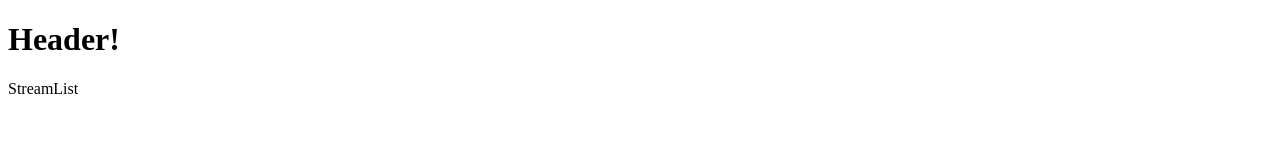
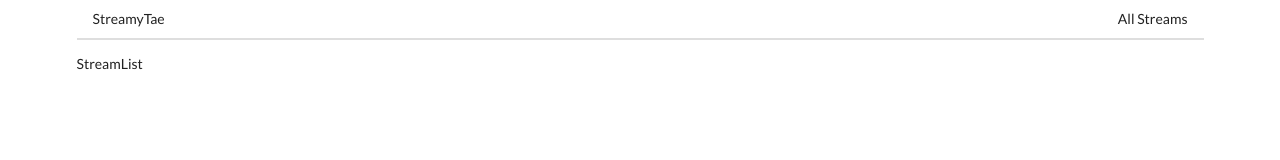
Before and after one commit to simotae14/streams-project, a React app in the folder client/: page / in a window 1280 px wide. Built offline with nearby package versions, Linux system fonts and the light colour scheme.

Commit message:
MAIN 11: move the Header inside the BrowserRouter to use inside the Header the Link component

```diff
--- a/client/public/index.html
+++ b/client/public/index.html
@@ -3,6 +3,7 @@
   <head>
     <meta charset="utf-8" />
     <link rel="icon" href="%PUBLIC_URL%/favicon.ico" />
+    <link rel="stylesheet" href="https://cdnjs.cloudflare.com/ajax/libs/semantic-ui/2.4.1/semantic.min.css" />
     <meta name="viewport" content="width=device-width, initial-scale=1" />
     <meta name="theme-color" content="#000000" />
     <meta
--- a/client/src/components/App.js
+++ b/client/src/components/App.js
@@ -1,17 +1,18 @@
 import React from 'react';
-import { BrowserRouter, Route, Link } from 'react-router-dom';
+import { BrowserRouter, Route } from 'react-router-dom';
 import StreamCreate from './streams/StreamCreate';
 import StreamDelete from './streams/StreamDelete';
 import StreamEdit from './streams/StreamEdit';
 import StreamList from './streams/StreamList';
 import StreamShow from './streams/StreamShow';
+import Header from './Header';
 
 const App = () => {
   return (
-    <div>
-      <h1>Header!</h1>
+    <div className="ui container">
       <BrowserRouter>
         <div>
+          <Header />
           <Route path="/" exact component={StreamList} />
           <Route path="/streams/new" exact component={StreamCreate} />
           <Route path="/streams/edit" exact component={StreamEdit} />
--- /dev/null
+++ b/client/src/components/Header.js
@@ -0,0 +1,18 @@
+import React from 'react';
+import { Link } from 'react-router-dom';
+const Header = () => {
+  return (
+    <div className="ui secondary pointing menu">
+      <Link to="/" className="item">
+        StreamyTae
+      </Link>
+      <div className="right menu">
+        <Link to="/" className="item">
+          All Streams
+        </Link>
+      </div>
+    </div>
+  );
+};
+
+export default Header;
```
